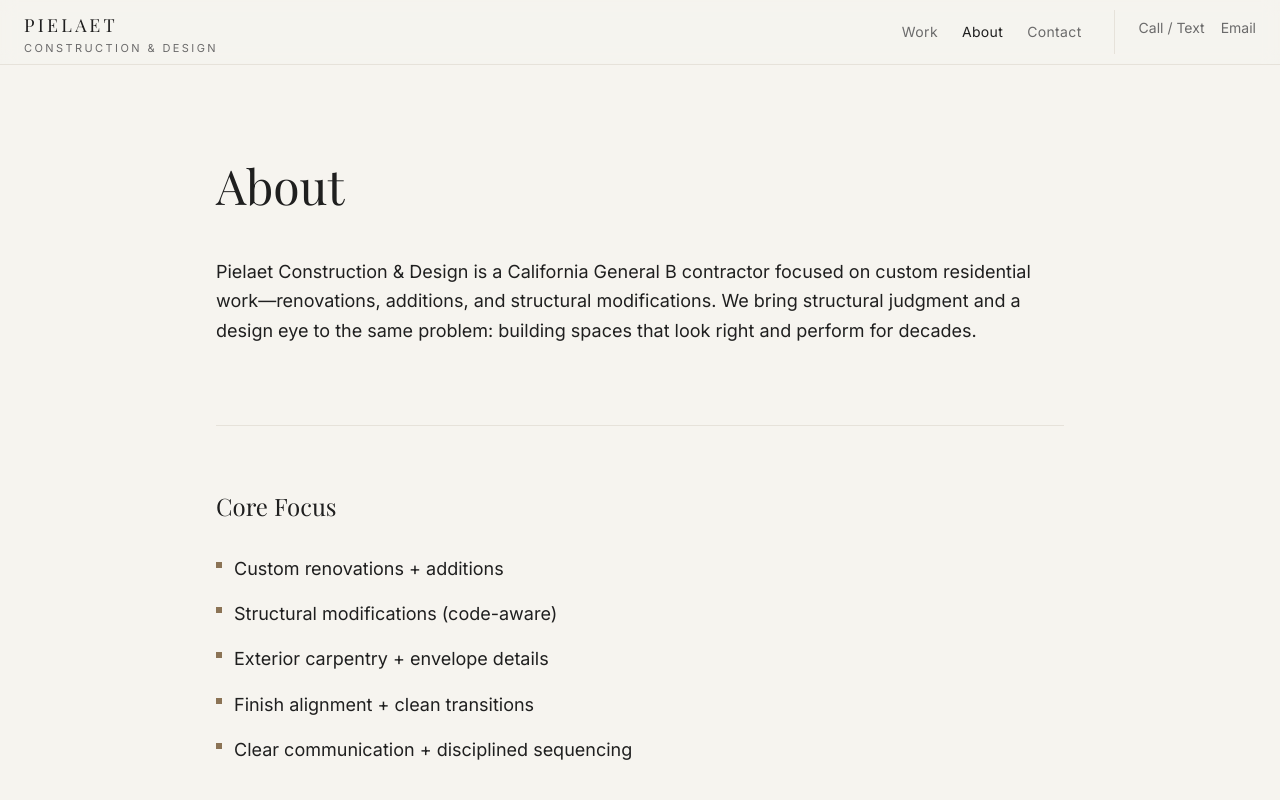
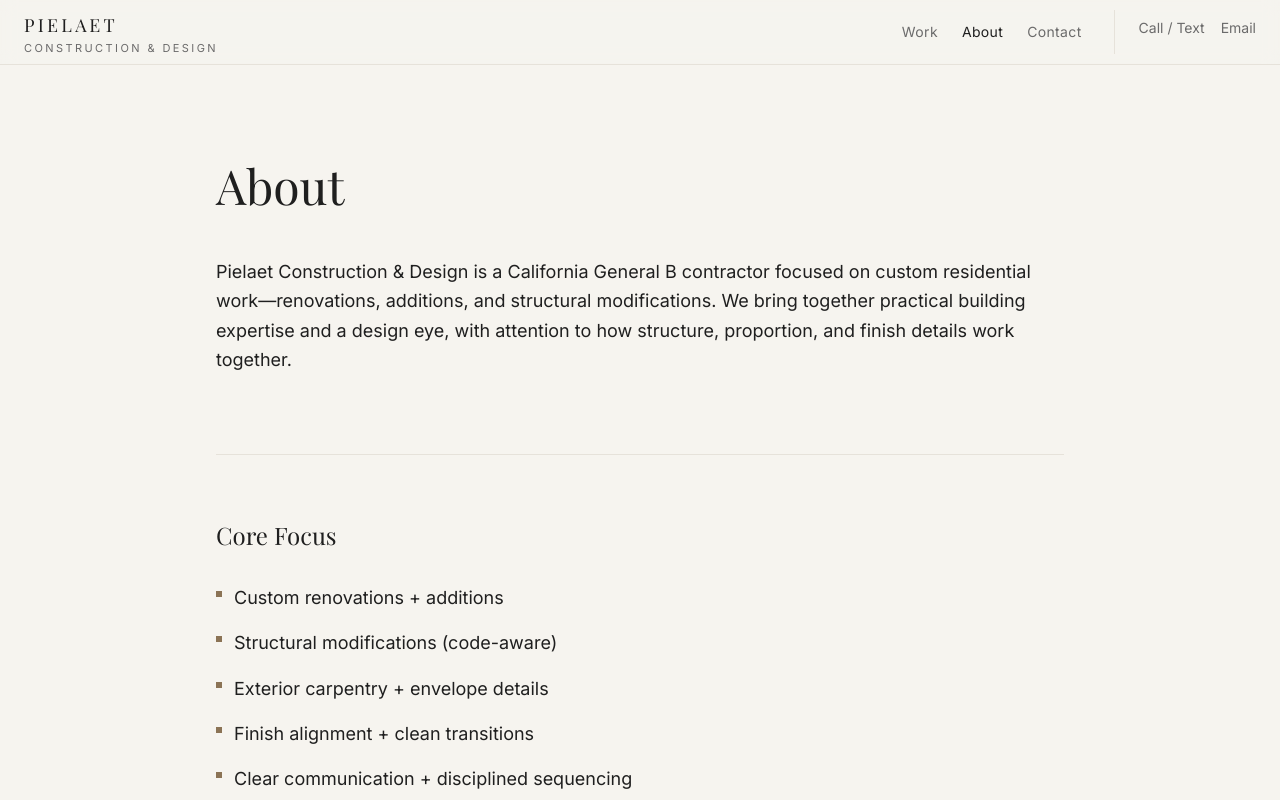
Before and after one commit to peterpielaetstrayer/christian, a Next.js app: page /about in a window 1280 px wide. Shown: the top 800 px of the page. Built offline with nearby package versions, Linux system fonts and the light colour scheme; a web font is replaced by a local one.

Commit message:
Polish About copy while preserving contractor positioning

```diff
--- a/app/about/page.tsx
+++ b/app/about/page.tsx
@@ -25,8 +25,8 @@ export default function AboutPage() {
             <p className="text-base leading-relaxed text-foreground sm:text-lg">
               Pielaet Construction & Design is a California General B contractor focused on
               custom residential work—renovations, additions, and structural modifications.
-              We bring structural judgment and a design eye to the same problem: building
-              spaces that look right and perform for decades.
+              We bring together practical building expertise and a design eye, with attention
+              to how structure, proportion, and finish details work together.
             </p>
           </div>
         </section>
```
